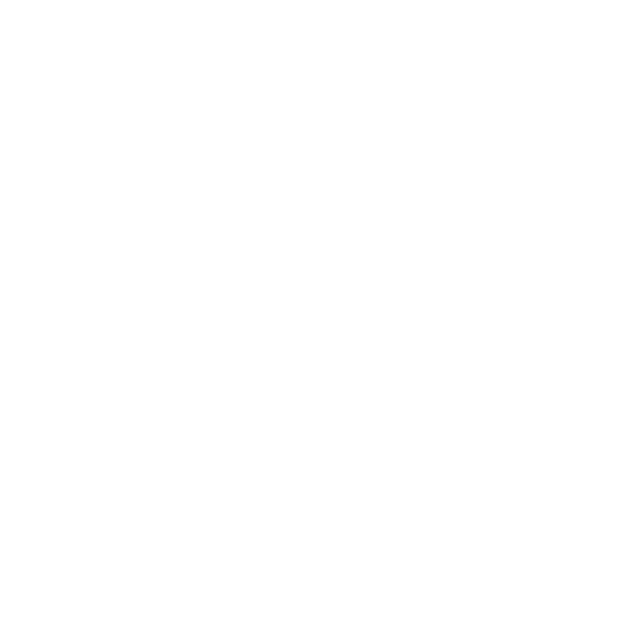
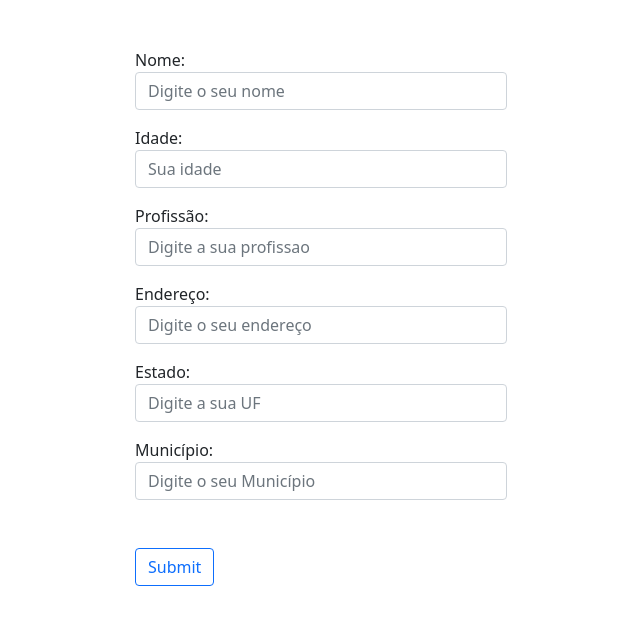
Before and after one commit to raulc27/AtividadeCodeAcademy03, a plain HTML site: page index.html in a window 1280 px wide. Shown: the whole page, without its empty margins (226-866 px from the left). Drawn offline with nearby package versions, Linux system fonts and the light colour scheme.

Commit message:
2nd commit

```diff
--- a/index.html
+++ b/index.html
@@ -14,8 +14,46 @@
 
 <body>
 
-    <div class="container">
+    <div class="container mt-5">
 
+
+        <form class="col-4 offset-3">
+
+            <div class="form-group mt-3">
+              <label for="exampleInputEmail1">Nome:</label>
+              <input type="text" class="form-control" id="nome" aria-describedby="name" placeholder="Digite o seu nome">
+            </div>
+
+            <div class="form-group mt-3">
+                <label for="exampleInputEmail1">Idade:</label>
+                <input type="number" class="form-control" id="idade" aria-describedby="idade" placeholder="Sua idade">
+              </div>
+
+
+            <div class="form-group mt-3">
+                <label for="exampleInputEmail1">Profissão:</label>
+                <input type="text" class="form-control" id="profissao" aria-describedby="profissao" placeholder="Digite a sua profissao">
+              </div>
+
+
+
+              <div class="form-group mt-3">
+                <label for="exampleInputEmail1">Endereço:</label>
+                <input type="text" class="form-control" id="endereco" aria-describedby="endereco" placeholder="Digite o seu endereço">
+              </div>
+
+              <div class="form-group mt-3">
+                <label for="exampleInputEmail1">Estado:</label>
+                <input type="text" class="form-control" id="UF" aria-describedby="UF" placeholder="Digite a sua UF">
+              </div>
+
+              <div class="form-group mt-3">
+                <label for="exampleInputEmail1">Município:</label>
+                <input type="text" class="form-control" id="municipio" aria-describedby="municipio" placeholder="Digite o seu Município">
+              </div>
+
+            <button type="submit" class="btn btn-outline-primary mt-5">Submit</button>
+          </form>
 
 
 
```
